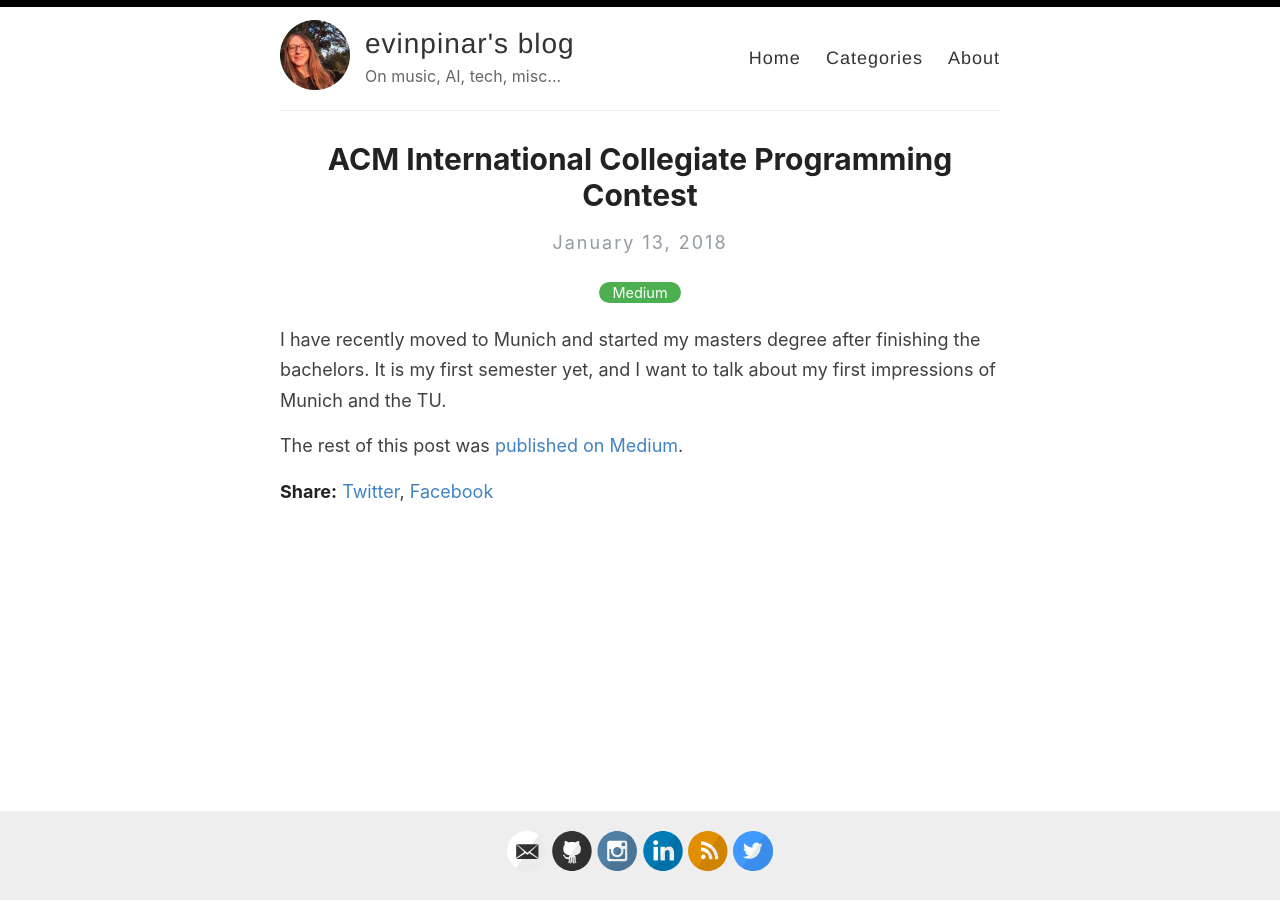
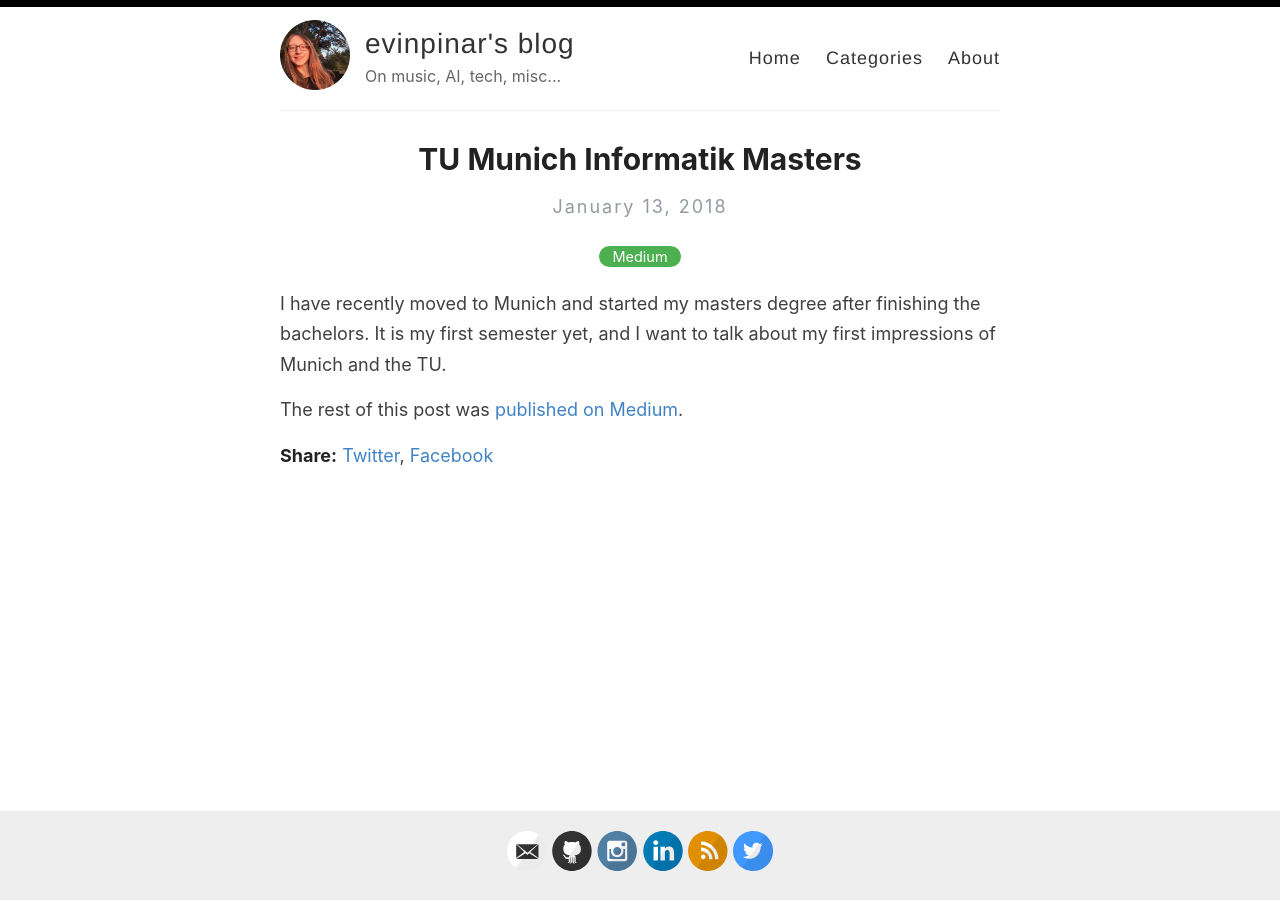
Before and after one commit to evinpinar/evinpinar.github.io, a Jekyll site: the page built from _posts/2018-01-13-tum-informatik.md, in a window 1280 px wide. Built offline with Jekyll 4.4.1, drawn with Linux system fonts in a browser that asks for light colours; comment, search, counter and statistics services are not loaded.

Commit message:
Update 2018-01-13-tum-informatik.md

```diff
--- a/_posts/2018-01-13-tum-informatik.md
+++ b/_posts/2018-01-13-tum-informatik.md
@@ -1,6 +1,6 @@
 ---
 layout: post
-title: ACM International Collegiate Programming Contest
+title: TU Munich Informatik Masters
 categories: [Medium]
 ---
 
```
